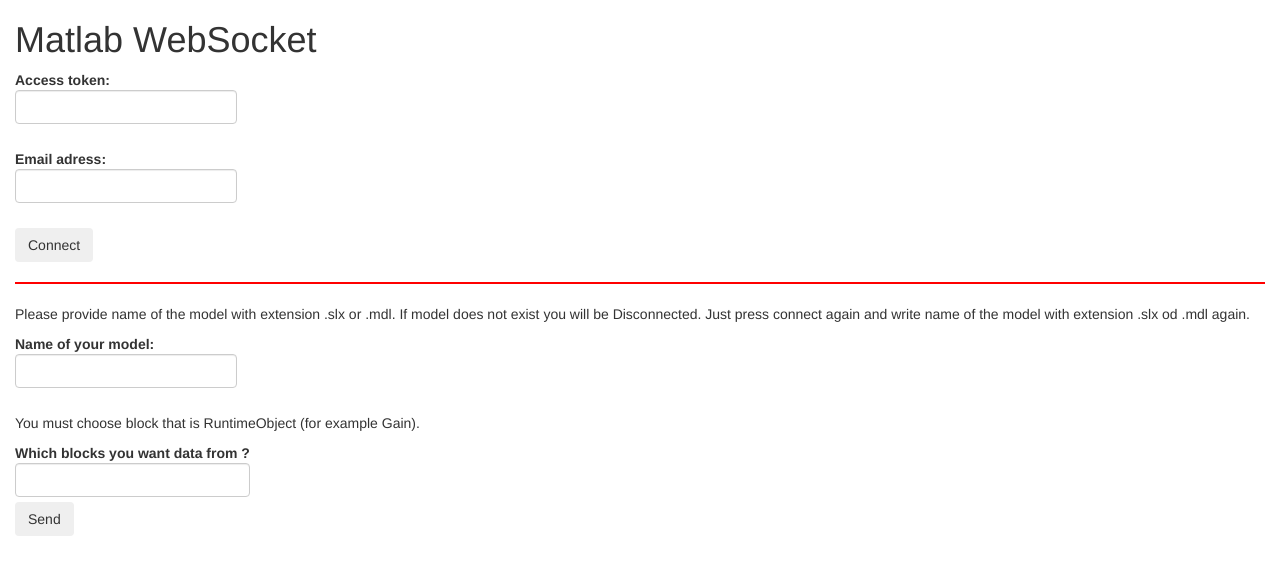
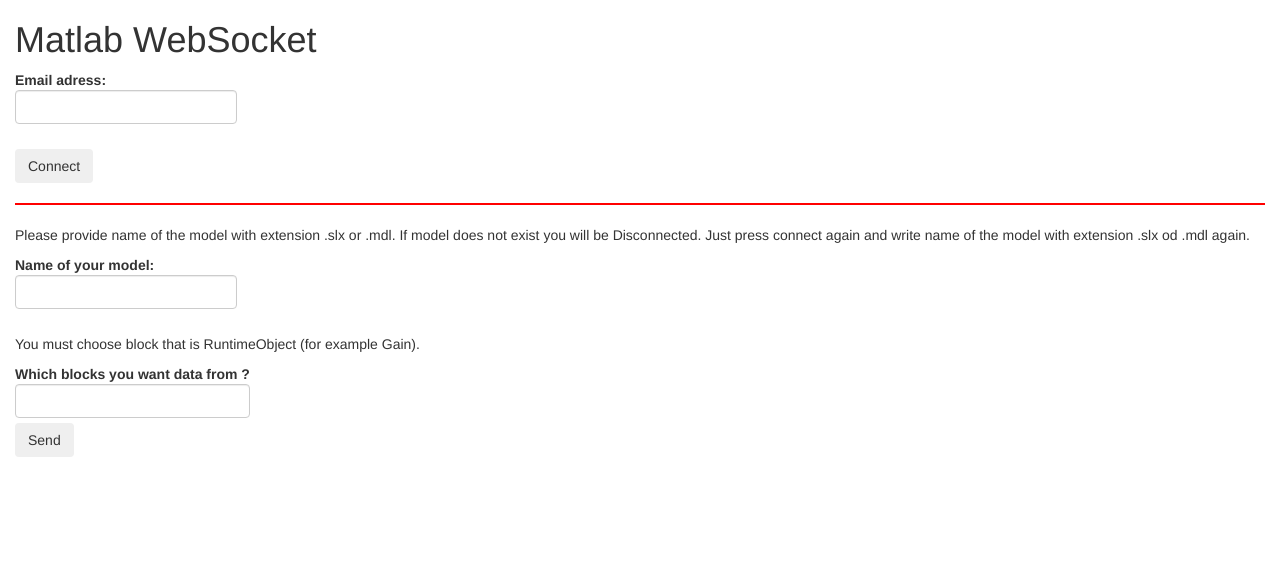
Before and after one commit to Rokulus/DP_procka, a Python web app: template static/templates/websocket.html in a window 1280 px wide. Shown: the top 575 px of the page. Run offline with Jinja, Linux system fonts and the light colour scheme; the template is opened without the code that fills it, so the values that code supplies are empty; some libraries are stand-ins or nearby versions.

Commit message:
Delete token authorization from websocket

```diff
--- a/app/api/endpoints/matlab.py
+++ b/app/api/endpoints/matlab.py
@@ -368,7 +368,6 @@
 @router.websocket("/ws")
 async def websocket_endpoint(
     websocket: WebSocket,
-    token: Annotated[str, Depends(deps.get_current_websocket)],
     email: str,
     session: AsyncSession = Depends(deps.get_session),
 ):
@@ -376,10 +375,10 @@
 
     free_instance = await get_free_matlab_instance(session=session)
     result = await session.execute(select(User).where(User.email == email))
-    if result.scalars().first() is None:
+    if result.scalars().first() is None or free_instance is None:
         raise WebSocketException(
             code=status.HTTP_404_NOT_FOUND,
-            reason="Use your email-adress.",
+            reason="Bad email adress or none of the free_instane is free.",
         )
     free_instance.user_email = email
     issued_at = int(time.time()) + 2 * 60 # -> 2 minutes from now
--- a/static/templates/websocket.html
+++ b/static/templates/websocket.html
@@ -10,8 +10,6 @@
         <div class="container-fluid">
             <h1>Matlab WebSocket</h1>
             <form action="" onsubmit="sendMessage(event)">
-                <label>Access token: <input type="text" id="token" class="form-control" autocomplete="off"/></label>
-                <br><br>
                 <label>Email adress: <input type="text" id="email" class="form-control" autocomplete="off"/></label>
                 <br><br>
                 <button class="btn" onclick="connect(event)">Connect</button>
@@ -39,8 +37,7 @@
         var ws = null;
             function connect(event) {
                 var email = document.getElementById("email");
-                var token = document.getElementById("token");
-                ws = new WebSocket("ws://apis.iolab.sk/matlab/ws?token=" + token.value + "&email=" + email.value);
+                ws = new WebSocket("ws://apis.iolab.sk/matlab/ws?email=" + email.value);
                 ws.onmessage = function(event) {
                     var data_arr = event.data.split(":")
                     var textarea = document.getElementById(data_arr[0]);
@@ -50,12 +47,16 @@
                 ws.onopen = async (event) => {
                     var info = document.getElementById("info");
                     info.innerHTML = "<br>" + "Connected!";
-                    info.classList.add("text-success");
+                    info.className = "text-success"
+                    var connect_button = document.getElementById("connect_button");
+                    connect_button.disabled = true;
                 }
                 ws.onclose = async (event) => {
                     var info = document.getElementById("info");
                     info.innerHTML = "<br>" + "Disconnected!";
-                    info.classList.add("text-danger");
+                    info.className = "text-danger"
+                    var connect_button = document.getElementById("connect_button");
+                    connect_button.disabled = false;
                 }
                 event.preventDefault()
             }
```
